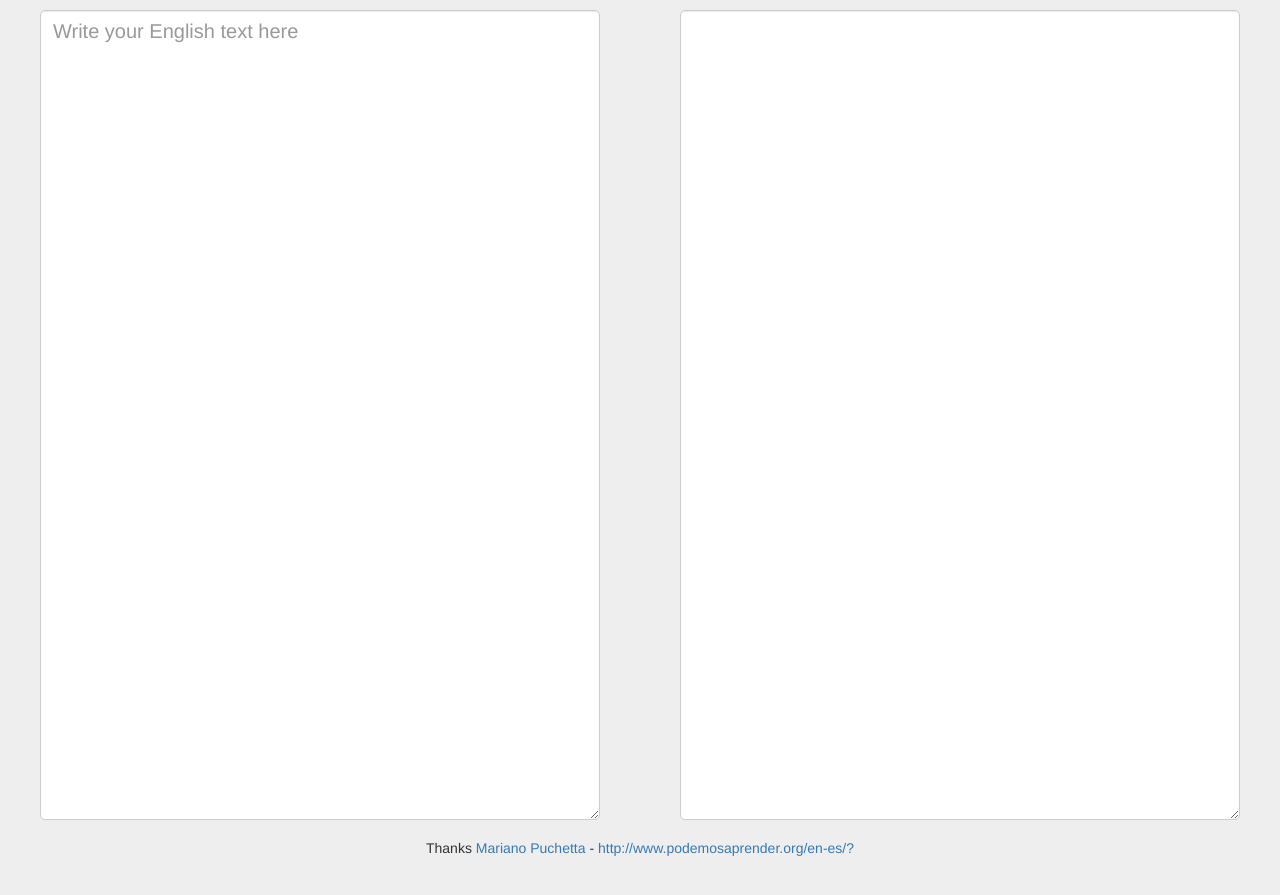
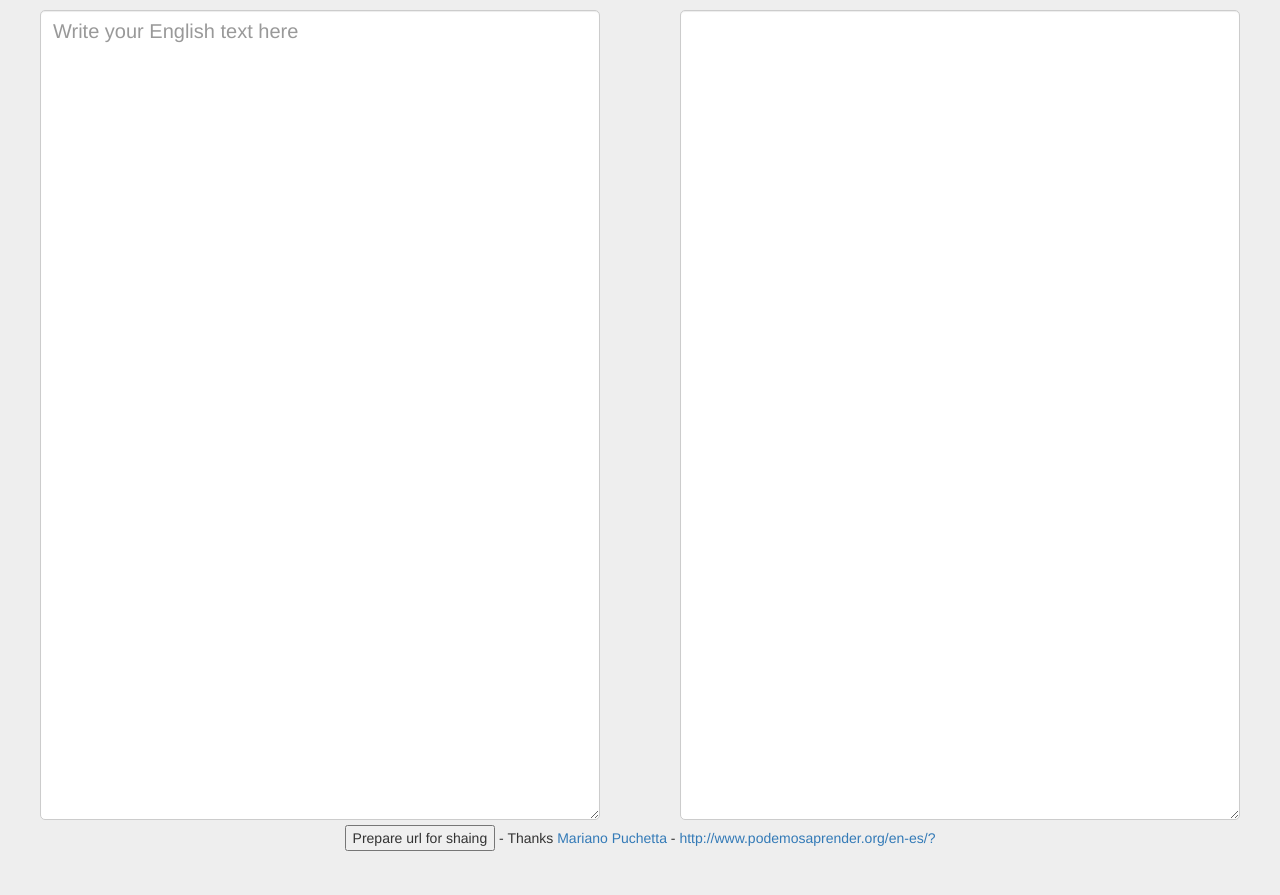
Before and after one commit to podemosaprender/podemosaprender.github.io, a Jekyll site: the page en-es/index.html, which Jekyll copies as it is, in a window 1280 px wide. Shown: the top 895 px of the page. Built offline with Jekyll 4.4.1, drawn with Linux system fonts in a browser that asks for light colours; some web fonts are replaced; part of the change alters nothing that is shown.

Commit message:
MEJORAS: texto en url

```diff
--- a/en-es/index.html
+++ b/en-es/index.html
@@ -21,20 +21,25 @@
 <body>
     <form name="action" class="form-group">
 			<div id="textAreas"class ="form-group">
-				<textarea name="fromLang" id="fromLang" placeholder="Write your English text here" class="form-control"></textarea>
-				<textarea name="toLang" id="toLang"  class="form-control"></textarea>
+				<textarea name="s" id="fromLang" placeholder="Write your English text here" class="form-control"></textarea>
+				<textarea id="toLang"  class="form-control"></textarea>
 			</div>
+
+			<div class="text-center">
+				<p><button>Prepare url for shaing</button> - Thanks <a href="http://www.podemosaprender.org/con/marianopuchetta">Mariano Puchetta</a> - <a href="http://www.podemosaprender.org/en-es/?">http://www.podemosaprender.org/en-es/?</a></p>
+			</div>
+
    	</form>
-		<div class="text-center">
-			<p>Thanks <a href="http://www.podemosaprender.org/con/marianopuchetta">Mariano Puchetta</a> - <a href="http://www.podemosaprender.org/en-es/?">http://www.podemosaprender.org/en-es/?</a></p>
-		</div>
-
     <script>
 
 		var CfgCheckIntervalMs= 2000; //U: cada cuanto revisamos si hay que traducir, en milisegundos
 
 		function getFromTxt() { //U: devuelve el texto que hay que traducir
 			return document.action.fromLang.value;
+		}
+
+		function setFromTxt(s) { //U: pone el texto que hay que traducir
+			document.action.fromLang.value= s;
 		}
 
     function transla(fromTxt){
@@ -72,6 +77,21 @@
 
 		var procCheckAndTranslate= setInterval(translateIfChanged, CfgCheckIntervalMs);
 
+	//S: lo conectamos al DOM
+	function getParametro_url(name, url) {
+    if (!url) url = window.location.href;
+    name = name.replace(/[\[\]]/g, '\\$&');
+    var regex = new RegExp('[?&]' + name + '(=([^&#]*)|&|#|$)'),
+        results = regex.exec(url);
+    if (!results) return null;
+    if (!results[2]) return '';
+    return decodeURIComponent(results[2].replace(/\+/g, ' '));
+	}
+
+	var src= (getParametro_url("s")||"").replace(/\r+/g,''); //A: si nos pasaron un texto lo usamos
+	setFromTxt(src); //A: lo cargo en el text area
+	transla(src); //A: genero la traduccion
+
 </script>
 <!-- jQuery -->
 <script src="https://ajax.googleapis.com/ajax/libs/jquery/1.12.4/jquery.min.js"></script>
```
